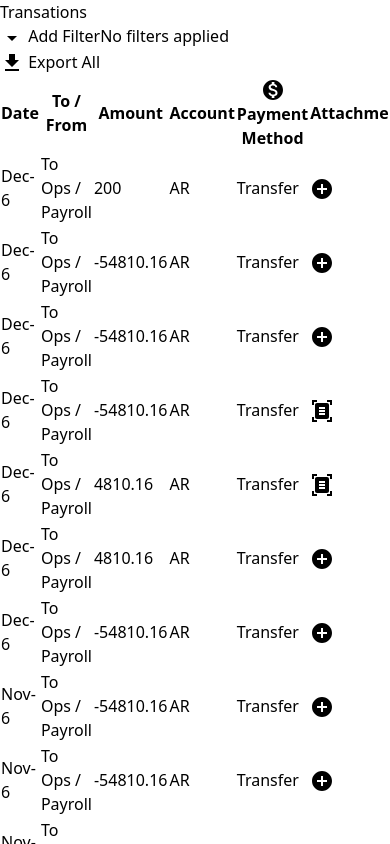
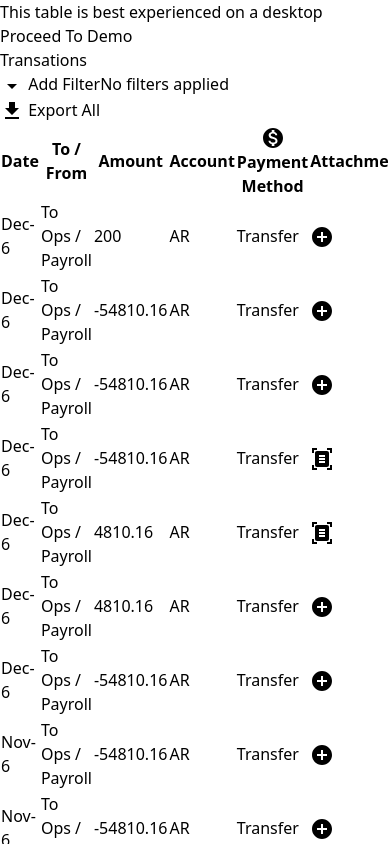
Before and after one commit to Licks-create/loom-project, a React (Vite) app: page / in a window 390 px wide. Shown: the top 844 px of the page. Built offline with nearby package versions, Linux system fonts and the light colour scheme.

Commit message:
responsiveness added

```diff
--- a/src/App.jsx
+++ b/src/App.jsx
@@ -7,12 +7,22 @@ import TransationTable from "./components/TransationTable";
 import { TransationData } from "./transationData";
 import ArrowDropDownIcon from "@mui/icons-material/ArrowDropDown";
 import FileDownloadIcon from "@mui/icons-material/FileDownload";
+import Discalimer from "./components/Discalimer";
 
 function App() {
   const [count, setCount] = useState(0);
+  const [display, setDisplay] = useState(false);
 
   return (
-    <div className=" min-h-screen bg-gray-100 p-8 ">
+    <>
+      <div className={  ` hidden  ${display ? "hidden" : "max-[600px]:block"}`}>
+        <Discalimer setDisplay={setDisplay} />
+      </div>
+      <div
+        className={`  max-[600px]:${
+          display ? "block" : "hidden"
+        } min-h-screen bg-gray-100 p-8 `}
+      >
         <div className=" max-w-7xl mx-auto">
           <h1 className=" text-2xl font-semibold text-gray-800 mb-8">
             Transations
@@ -23,7 +33,9 @@ function App() {
                 <button className=" px-3 py-2 border border-gray-300 rounded-md text-sm font-medium text-gray-700 hover:bg-gray-50">
                   <ArrowDropDownIcon /> Add Filter
                 </button>
-              <span className=" text-sm text-gray-500">No filters applied</span>
+                <span className=" text-sm text-gray-500">
+                  No filters applied
+                </span>
               </div>
               <button className=" px-3 py-2 border border-gray-300 rounded-md text-sm font-medium text-gray-700 hover:bg-gray-50">
                 <FileDownloadIcon /> Export All
@@ -33,6 +45,7 @@ function App() {
           </div>
         </div>
       </div>
+    </>
   );
 }
 
--- /dev/null
+++ b/src/components/Discalimer.jsx
@@ -0,0 +1,22 @@
+/* eslint-disable react/prop-types */
+/* eslint-disable no-unused-vars */
+import React from "react";
+
+const Discalimer = ({ setDisplay }) => {
+  const handleOnClick = () => {
+    setDisplay(true);
+  };
+  return (
+    <div className=" min-h-screen justify-center p-4 items-center flex flex-col gap-4">
+      <div>This table is best experienced on a desktop</div>
+      <button
+        className=" px-4 py-2 cursor-pointer rounded-full text-[#5266EB] bg-blue-100"
+        onClick={handleOnClick}
+      >
+        Proceed To Demo
+      </button>
+    </div>
+  );
+};
+
+export default Discalimer;
```
Lines whose indentation alone changed are shown as unchanged.
